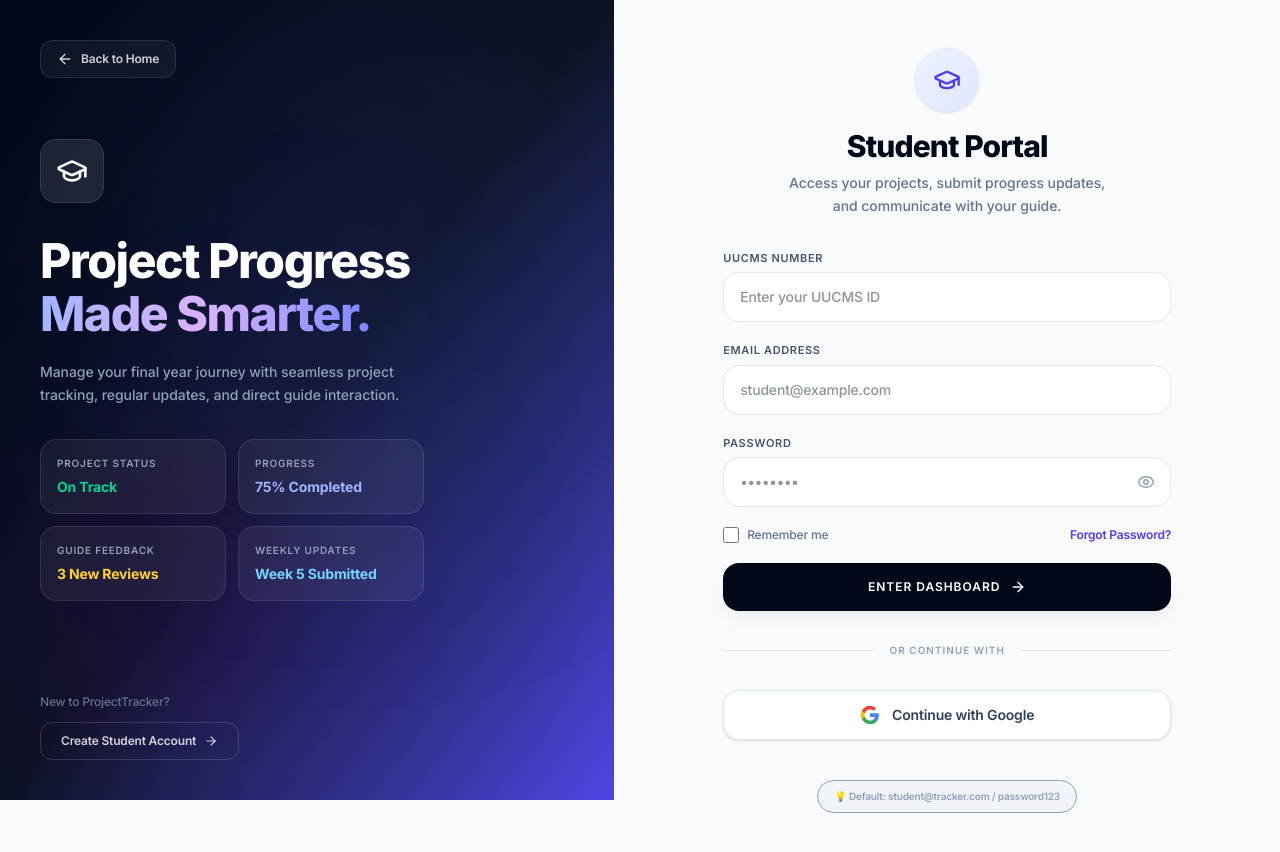
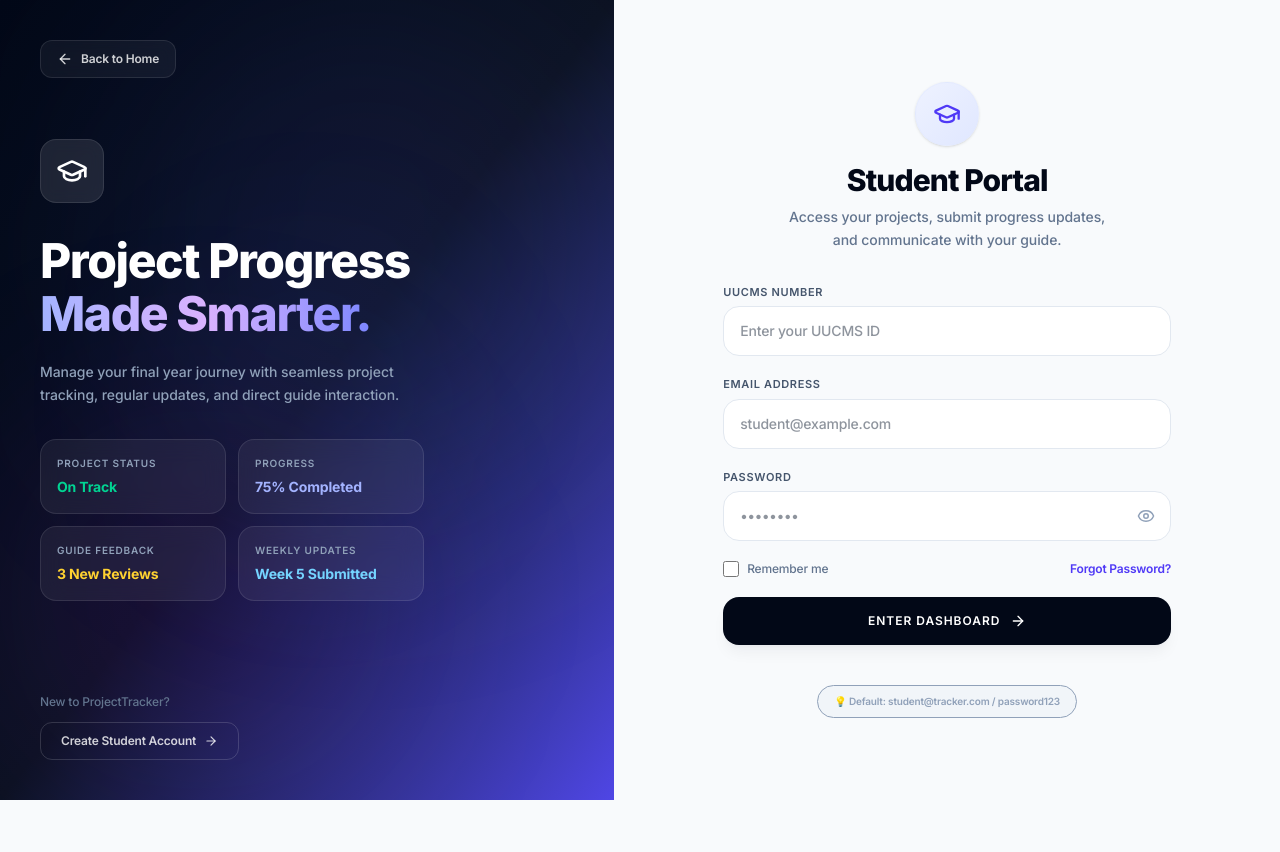
Before and after one commit to chanchal-2/Final-Tracker, a React (Vite) app in the folder client/: page / in a window 1280 px wide. Both pictures are taken after a click on the button "Student Login". Shown: the top 852 px of the page. After the commit the page ends 800 px from the top, so only its background shows below. Built offline with nearby package versions, Linux system fonts and the light colour scheme.

Commit message:
remove continue with google option

```diff
--- a/client/src/components/StudentLoginPage.jsx
+++ b/client/src/components/StudentLoginPage.jsx
@@ -243,25 +243,6 @@
             </button>
           </form>
 
-          {/* Divider */}
-          <div className="flex items-center gap-4">
-            <div className="flex-1 h-px bg-slate-200"></div>
-            <span className="text-[10px] font-semibold text-slate-400 uppercase tracking-[0.1em]">Or continue with</span>
-            <div className="flex-1 h-px bg-slate-200"></div>
-          </div>
-
-          {/* Social Login Buttons */}
-          <div className="space-y-3">
-            <button className="w-full flex items-center justify-center gap-3 px-5 py-3.5 rounded-2xl border border-slate-200 bg-white hover:bg-slate-50 hover:border-slate-300 transition-all text-sm font-semibold text-slate-700 cursor-pointer shadow-sm">
-              <svg className="w-5 h-5" viewBox="0 0 24 24">
-                <path d="M22.56 12.25c0-.78-.07-1.53-.2-2.25H12v4.26h5.92a5.06 5.06 0 0 1-2.2 3.32v2.77h3.57c2.08-1.92 3.28-4.74 3.28-8.1z" fill="#4285F4"/>
-                <path d="M12 23c2.97 0 5.46-.98 7.28-2.66l-3.57-2.77c-.98.66-2.23 1.06-3.71 1.06-2.86 0-5.29-1.93-6.16-4.53H2.18v2.84C3.99 20.53 7.7 23 12 23z" fill="#34A853"/>
-                <path d="M5.84 14.09c-.22-.66-.35-1.36-.35-2.09s.13-1.43.35-2.09V7.07H2.18C1.43 8.55 1 10.22 1 12s.43 3.45 1.18 4.93l2.85-2.22.81-.62z" fill="#FBBC05"/>
-                <path d="M12 5.38c1.62 0 3.06.56 4.21 1.64l3.15-3.15C17.45 2.09 14.97 1 12 1 7.7 1 3.99 3.47 2.18 7.07l3.66 2.84c.87-2.6 3.3-4.53 6.16-4.53z" fill="#EA4335"/>
-              </svg>
-              <span>Continue with Google</span>
-            </button>
-          </div>
 
           {/* Mock credentials hint */}
           <div className="text-center pt-2">
```
